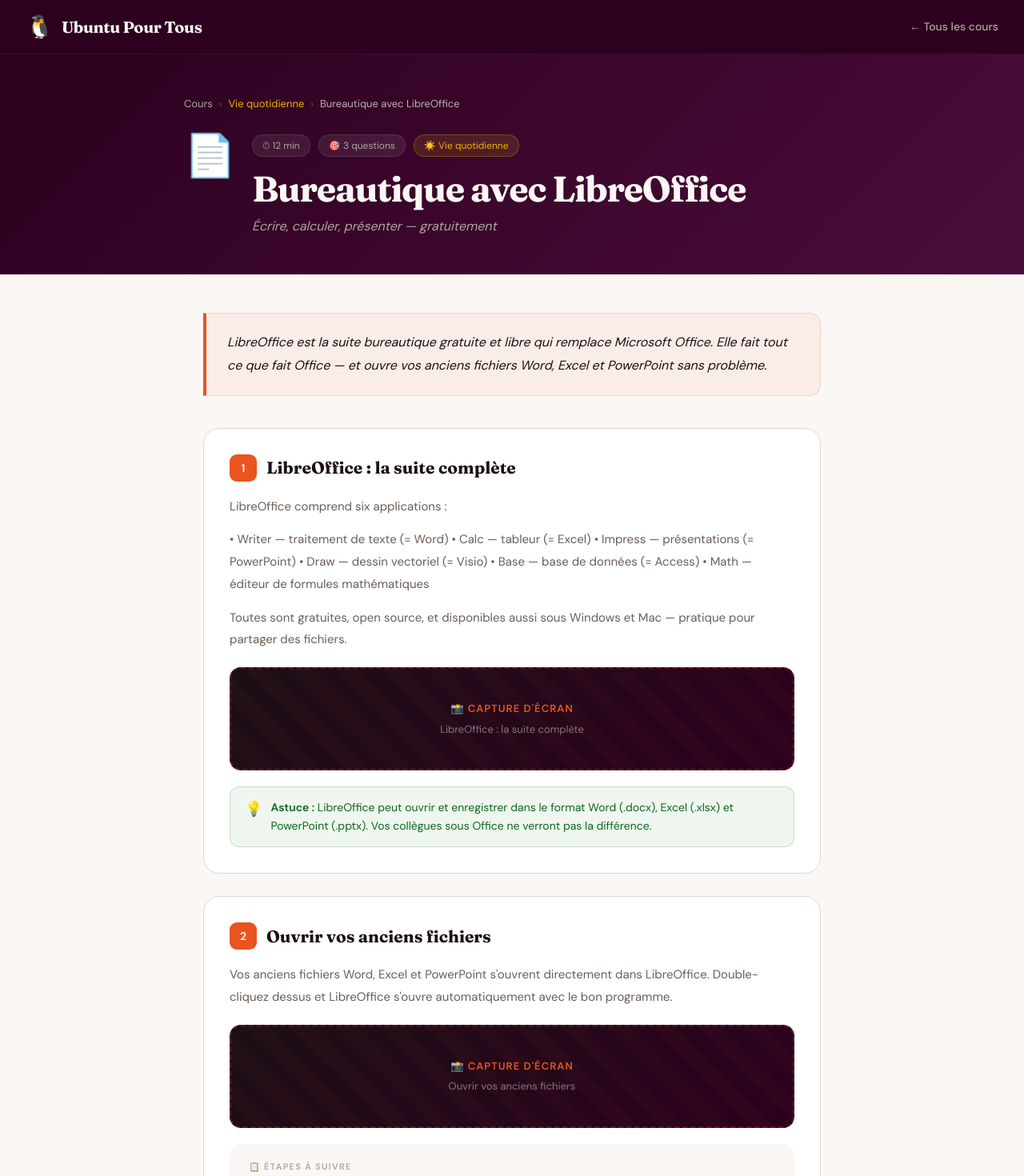
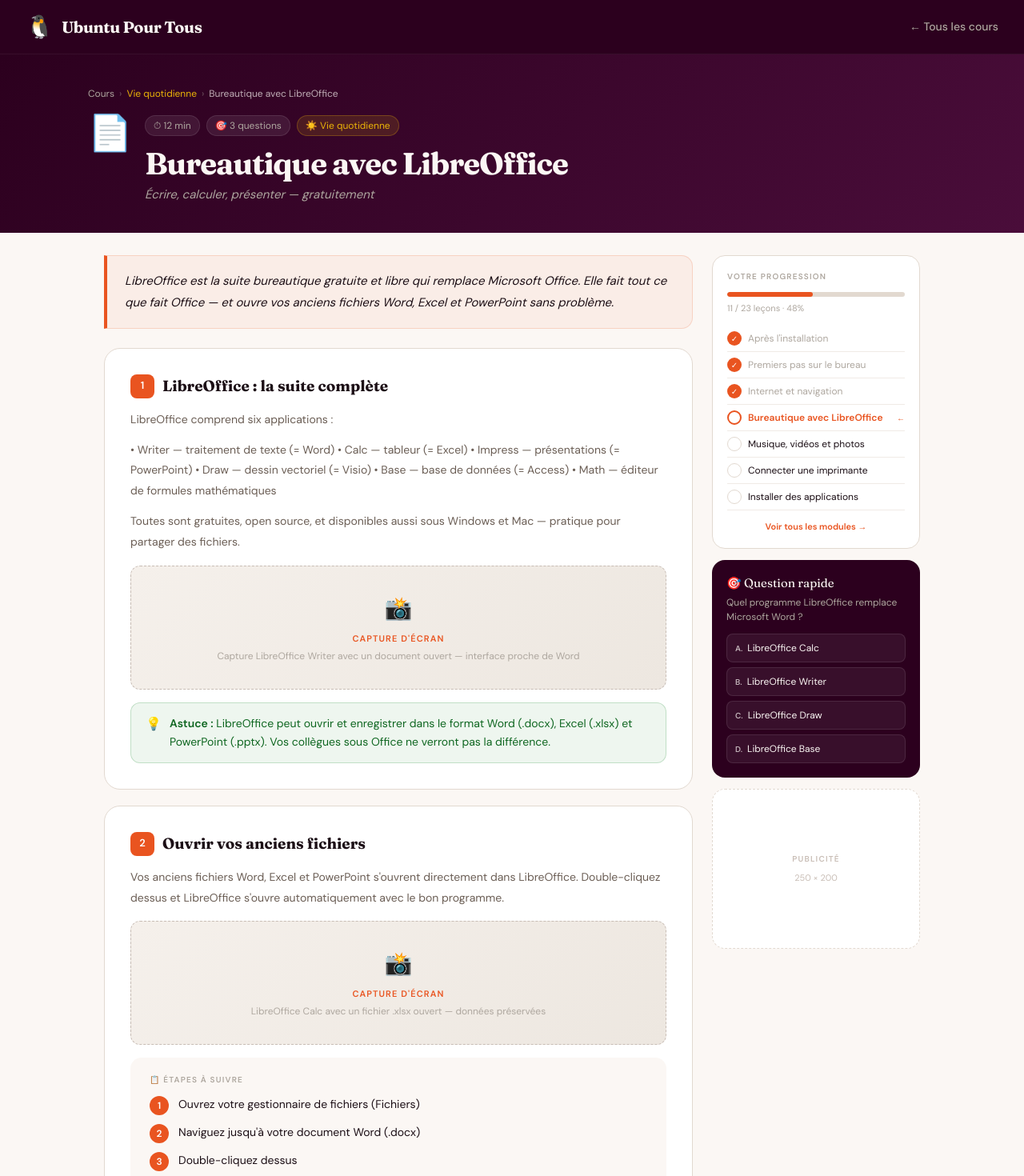
Before and after one commit to ewfzapp/ubuntupourtous, a Next.js app: page /apprendre/bureautique in a window 1280 px wide. Shown: the top 1470 px of the page at 80% size. Built offline with nearby package versions, Linux system fonts and the light colour scheme.

Commit message:
V2 : layout deux colonnes + sidebar progression/quiz/pub

```diff
--- a/app/apprendre/[slug]/page.tsx
+++ b/app/apprendre/[slug]/page.tsx
@@ -3,6 +3,7 @@
 import Quiz from '@/components/Quiz';
 import Navbar from '@/components/Navbar';
 import Footer from '@/components/Footer';
+import Sidebar from '@/components/Sidebar';
 import { notFound } from 'next/navigation';
 
 export async function generateStaticParams() {
@@ -14,72 +15,58 @@
   const lesson = getLessonBySlug(slug);
   if (!lesson) notFound();
   const mod = getModuleForLesson(slug);
+  const allLessons = getAllLessons();
+  const prevLesson = lesson.prevLesson ? allLessons.find(l => l.slug === lesson.prevLesson) : null;
+  const nextLesson = lesson.nextLesson ? allLessons.find(l => l.slug === lesson.nextLesson) : null;
 
   return (
     <div style={{ minHeight: '100vh', background: 'var(--upt-cream)' }}>
       <Navbar backLink="/apprendre" backLabel="Tous les cours" />
 
-      {/* HERO LEÇON */}
+      {/* HERO */}
       <div style={{
         background: 'linear-gradient(135deg, var(--upt-aubergine) 0%, var(--upt-aubergine2) 100%)',
-        padding: '52px 32px 48px',
+        padding: '40px 24px 36px',
       }}>
-        <div style={{ maxWidth: '820px', margin: '0 auto' }}>
-
-          {/* Breadcrumb */}
-          <div style={{ display: 'flex', alignItems: 'center', gap: '8px', fontSize: '13px', color: 'var(--upt-bark)', marginBottom: '28px' }}>
+        <div style={{ maxWidth: '1060px', margin: '0 auto' }}>
+          <div style={{ display: 'flex', alignItems: 'center', gap: '6px', fontSize: '12px', color: 'var(--upt-bark)', marginBottom: '18px' }}>
             <Link href="/apprendre" style={{ color: 'var(--upt-bark)', textDecoration: 'none' }}>Cours</Link>
             <span style={{ opacity: 0.5 }}>›</span>
             <span style={{ color: mod?.color }}>{mod?.title}</span>
             <span style={{ opacity: 0.5 }}>›</span>
             <span style={{ color: 'rgba(251,247,244,0.7)' }}>{lesson.title}</span>
           </div>
-
-          <div style={{ display: 'flex', alignItems: 'flex-start', gap: '20px' }}>
-            <span style={{ fontSize: '52px', lineHeight: 1 }}>{lesson.icon}</span>
-            <div style={{ flex: 1 }}>
-              <div style={{ display: 'flex', gap: '10px', marginBottom: '14px', flexWrap: 'wrap' }}>
-                <span style={{ fontSize: '12px', color: 'var(--upt-bark)', background: 'rgba(255,255,255,0.08)', padding: '4px 12px', borderRadius: '20px', border: '1px solid rgba(255,255,255,0.1)' }}>
-                  ⏱ {lesson.duration}
-                </span>
-                <span style={{ fontSize: '12px', color: 'var(--upt-bark)', background: 'rgba(255,255,255,0.08)', padding: '4px 12px', borderRadius: '20px', border: '1px solid rgba(255,255,255,0.1)' }}>
-                  🎯 {lesson.quiz.length} question{lesson.quiz.length > 1 ? 's' : ''}
-                </span>
-                <span style={{ fontSize: '12px', color: mod?.color, background: `${mod?.color}22`, padding: '4px 12px', borderRadius: '20px', border: `1px solid ${mod?.color}44` }}>
-                  {mod?.icon} {mod?.title}
-                </span>
+          <div style={{ display: 'flex', alignItems: 'flex-start', gap: '16px' }}>
+            <span style={{ fontSize: '44px', lineHeight: 1, flexShrink: 0 }}>{lesson.icon}</span>
+            <div>
+              <div style={{ display: 'flex', gap: '8px', marginBottom: '12px', flexWrap: 'wrap' }}>
+                <span style={{ fontSize: '12px', color: 'var(--upt-bark)', background: 'rgba(255,255,255,0.08)', padding: '3px 10px', borderRadius: '20px', border: '1px solid rgba(255,255,255,0.1)' }}>⏱ {lesson.duration}</span>
+                <span style={{ fontSize: '12px', color: 'var(--upt-bark)', background: 'rgba(255,255,255,0.08)', padding: '3px 10px', borderRadius: '20px', border: '1px solid rgba(255,255,255,0.1)' }}>🎯 {lesson.quiz.length} question{lesson.quiz.length > 1 ? 's' : ''}</span>
+                <span style={{ fontSize: '12px', color: mod?.color, background: `${mod?.color}22`, padding: '3px 10px', borderRadius: '20px', border: `1px solid ${mod?.color}44` }}>{mod?.icon} {mod?.title}</span>
               </div>
-              <h1 style={{
-                fontFamily: 'Fraunces, serif',
-                fontSize: 'clamp(1.8rem, 4vw, 2.8rem)',
-                fontWeight: 700,
-                color: '#FBF7F4',
-                letterSpacing: '-0.03em',
-                marginBottom: '10px',
-                lineHeight: 1.15,
-              }}>
+              <h1 style={{ fontFamily: 'Fraunces, serif', fontSize: 'clamp(1.6rem, 3.5vw, 2.4rem)', fontWeight: 700, color: '#FBF7F4', letterSpacing: '-0.03em', marginBottom: '6px', lineHeight: 1.15 }}>
                 {lesson.title}
               </h1>
-              <p style={{ fontSize: '16px', color: 'var(--upt-bark)', lineHeight: 1.5, fontStyle: 'italic' }}>
-                {lesson.subtitle}
-              </p>
+              <p style={{ fontSize: '15px', color: 'var(--upt-bark)', fontStyle: 'italic' }}>{lesson.subtitle}</p>
             </div>
           </div>
         </div>
       </div>
 
-      {/* CONTENU */}
-      <div style={{ maxWidth: '820px', margin: '0 auto', padding: '48px 24px 80px' }}>
+      {/* LAYOUT DEUX COLONNES */}
+      <div style={{ maxWidth: '1060px', margin: '0 auto', padding: '28px 20px 80px', display: 'grid', gridTemplateColumns: '1fr 260px', gap: '24px', alignItems: 'start' }}>
 
+        {/* COLONNE PRINCIPALE */}
+        <div>
           {/* INTRO */}
           <div style={{
             background: 'rgba(233,84,32,0.06)',
             border: '1px solid rgba(233,84,32,0.18)',
             borderLeft: '4px solid var(--upt-orange)',
             borderRadius: '0 14px 14px 0',
-          padding: '22px 26px',
-          marginBottom: '40px',
-          fontSize: '16px',
+            padding: '18px 22px',
+            marginBottom: '24px',
+            fontSize: '15px',
             color: 'var(--upt-text)',
             lineHeight: 1.8,
             fontStyle: 'italic',
@@ -88,63 +75,35 @@
           </div>
 
           {/* SECTIONS */}
-        <div style={{ display: 'flex', flexDirection: 'column', gap: '28px', marginBottom: '56px' }}>
+          <div style={{ display: 'flex', flexDirection: 'column', gap: '20px', marginBottom: '36px' }}>
             {lesson.sections.map((section, idx) => (
               <div key={idx} className="upt-card">
-
-              {/* Titre section */}
-              <h2 style={{
-                fontFamily: 'Fraunces, serif',
-                fontSize: '21px',
-                fontWeight: 700,
-                color: 'var(--upt-text)',
-                marginBottom: '18px',
-                display: 'flex',
-                alignItems: 'center',
-                gap: '12px',
-                lineHeight: 1.3,
-              }}>
-                <span style={{
-                  background: 'var(--upt-orange)',
-                  color: 'white',
-                  borderRadius: '9px',
-                  width: '34px',
-                  height: '34px',
-                  display: 'inline-flex',
-                  alignItems: 'center',
-                  justifyContent: 'center',
-                  fontSize: '14px',
-                  fontFamily: 'DM Sans, sans-serif',
-                  fontWeight: 700,
-                  flexShrink: 0,
-                }}>{idx + 1}</span>
+                <h2 style={{ fontFamily: 'Fraunces, serif', fontSize: '19px', fontWeight: 700, color: 'var(--upt-text)', marginBottom: '14px', display: 'flex', alignItems: 'center', gap: '10px', lineHeight: 1.3 }}>
+                  <span style={{ background: 'var(--upt-orange)', color: 'white', borderRadius: '8px', width: '30px', height: '30px', display: 'inline-flex', alignItems: 'center', justifyContent: 'center', fontSize: '13px', fontFamily: 'DM Sans, sans-serif', fontWeight: 700, flexShrink: 0 }}>{idx + 1}</span>
                   {section.title}
                 </h2>
 
-              {/* Contenu texte */}
                 {section.content.split('\n\n').map((para, i) => (
-                <p key={i} style={{
-                  fontSize: '15px',
-                  color: 'var(--upt-muted)',
-                  lineHeight: 1.85,
-                  marginBottom: '14px',
-                }}>
-                  {para}
-                </p>
+                  <p key={i} style={{ fontSize: '14px', color: 'var(--upt-muted)', lineHeight: 1.85, marginBottom: '12px' }}>{para}</p>
                 ))}
 
-              {/* Emplacement capture d'écran */}
-              <div className="upt-screenshot">
-                <div className="upt-screenshot-label">📸 Capture d'écran</div>
-                <div className="upt-screenshot-desc">{section.title}</div>
+                {/* Screenshot placeholder */}
+                <div style={{
+                  background: 'linear-gradient(135deg, #f5f0eb 0%, #ede7e0 100%)',
+                  border: '1.5px dashed #c8bdb5',
+                  borderRadius: '12px',
+                  padding: '32px 20px',
+                  textAlign: 'center',
+                  margin: '16px 0',
+                }}>
+                  <div style={{ fontSize: '28px', marginBottom: '8px' }}>📸</div>
+                  <div style={{ fontSize: '11px', fontWeight: 700, color: 'var(--upt-orange)', letterSpacing: '0.1em', textTransform: 'uppercase', marginBottom: '4px' }}>Capture d'écran</div>
+                  <div style={{ fontSize: '12px', color: 'var(--upt-bark)' }}>{section.screenshot || section.title}</div>
                 </div>
 
-              {/* Étapes */}
                 {section.steps && (
                   <div className="upt-steps">
-                  <div style={{ fontSize: '11px', fontWeight: 700, letterSpacing: '0.12em', color: 'var(--upt-bark)', textTransform: 'uppercase', marginBottom: '14px' }}>
-                    📋 Étapes à suivre
-                  </div>
+                    <div style={{ fontSize: '10px', fontWeight: 700, letterSpacing: '0.12em', color: 'var(--upt-bark)', textTransform: 'uppercase', marginBottom: '12px' }}>📋 Étapes à suivre</div>
                     {section.steps.map((step, si) => (
                       <div key={si} className="upt-step">
                         <span className="upt-step-num">{si + 1}</span>
@@ -154,18 +113,16 @@
                   </div>
                 )}
 
-              {/* Tip */}
                 {section.tip && (
                   <div className="upt-tip">
-                  <span style={{ fontSize: '18px', flexShrink: 0 }}>💡</span>
+                    <span style={{ fontSize: '16px', flexShrink: 0 }}>💡</span>
                     <span className="upt-tip-text"><strong>Astuce :</strong> {section.tip}</span>
                   </div>
                 )}
 
-              {/* Warning */}
                 {section.warning && (
                   <div className="upt-warning">
-                  <span style={{ fontSize: '18px', flexShrink: 0 }}>⚠️</span>
+                    <span style={{ fontSize: '16px', flexShrink: 0 }}>⚠️</span>
                     <span className="upt-warning-text"><strong>Important :</strong> {section.warning}</span>
                   </div>
                 )}
@@ -173,76 +130,49 @@
             ))}
           </div>
 
-        {/* QUIZ */}
-        <div style={{ marginBottom: '56px' }}>
-          <div style={{ textAlign: 'center', marginBottom: '28px' }}>
-            <div style={{ fontSize: '11px', fontWeight: 700, letterSpacing: '0.15em', color: 'var(--upt-bark)', textTransform: 'uppercase', marginBottom: '10px' }}>Validation des acquis</div>
-            <h2 style={{
-              fontFamily: 'Fraunces, serif',
-              fontSize: 'clamp(1.5rem, 3vw, 2rem)',
-              fontWeight: 700,
-              color: 'var(--upt-text)',
-              marginBottom: '8px',
-            }}>
-              🎯 Quiz du chapitre
-            </h2>
-            <p style={{ fontSize: '14px', color: 'var(--upt-bark)' }}>
-              Score minimum recommandé : 70%. Vous pouvez recommencer autant de fois que nécessaire.
-            </p>
+          {/* QUIZ COMPLET */}
+          <div style={{ marginBottom: '36px' }}>
+            <div style={{ textAlign: 'center', marginBottom: '20px' }}>
+              <div style={{ fontSize: '11px', fontWeight: 700, letterSpacing: '0.15em', color: 'var(--upt-bark)', textTransform: 'uppercase', marginBottom: '8px' }}>Validation des acquis</div>
+              <h2 style={{ fontFamily: 'Fraunces, serif', fontSize: 'clamp(1.3rem, 2.5vw, 1.8rem)', fontWeight: 700, color: 'var(--upt-text)', marginBottom: '6px' }}>🎯 Quiz du chapitre</h2>
+              <p style={{ fontSize: '13px', color: 'var(--upt-bark)' }}>Score minimum recommandé : 70%. Recommencez autant que nécessaire.</p>
             </div>
             <Quiz questions={lesson.quiz} />
           </div>
 
           {/* NAVIGATION */}
-        <div style={{ display: 'grid', gridTemplateColumns: lesson.prevLesson && lesson.nextLesson ? '1fr 1fr' : '1fr', gap: '12px' }}>
-          {lesson.prevLesson && (() => {
-            const prev = getAllLessons().find(l => l.slug === lesson.prevLesson);
-            return (
-              <Link href={`/apprendre/${lesson.prevLesson}`} style={{
-                display: 'flex', alignItems: 'center', gap: '14px',
-                background: 'white', border: '1px solid var(--upt-border)',
-                borderRadius: '16px', padding: '18px 22px',
-                textDecoration: 'none', color: 'var(--upt-text)',
-                transition: 'border-color 0.2s',
-              }}>
-                <span style={{ fontSize: '22px', flexShrink: 0 }}>←</span>
+          <div style={{ display: 'grid', gridTemplateColumns: prevLesson && nextLesson ? '1fr 1fr' : '1fr', gap: '10px' }}>
+            {prevLesson && (
+              <Link href={`/apprendre/${lesson.prevLesson}`} style={{ display: 'flex', alignItems: 'center', gap: '12px', background: 'white', border: '1px solid var(--upt-border)', borderRadius: '14px', padding: '16px 18px', textDecoration: 'none', color: 'var(--upt-text)' }}>
+                <span style={{ fontSize: '20px' }}>←</span>
                 <div>
-                  <div style={{ fontSize: '11px', color: 'var(--upt-bark)', textTransform: 'uppercase', letterSpacing: '0.08em', marginBottom: '3px' }}>Précédent</div>
-                  <div style={{ fontSize: '15px', fontWeight: 600, fontFamily: 'Fraunces, serif' }}>{prev?.title}</div>
+                  <div style={{ fontSize: '10px', color: 'var(--upt-bark)', textTransform: 'uppercase', letterSpacing: '0.08em', marginBottom: '2px' }}>Précédent</div>
+                  <div style={{ fontSize: '14px', fontWeight: 600, fontFamily: 'Fraunces, serif' }}>{prevLesson.title}</div>
                 </div>
               </Link>
-            );
-          })()}
-          {lesson.nextLesson && (() => {
-            const next = getAllLessons().find(l => l.slug === lesson.nextLesson);
-            return (
-              <Link href={`/apprendre/${lesson.nextLesson}`} style={{
-                display: 'flex', alignItems: 'center', justifyContent: 'flex-end', gap: '14px',
-                background: 'var(--upt-orange)', borderRadius: '16px',
-                padding: '18px 22px', textDecoration: 'none', color: 'white',
-              }}>
+            )}
+            {nextLesson ? (
+              <Link href={`/apprendre/${lesson.nextLesson}`} style={{ display: 'flex', alignItems: 'center', justifyContent: 'flex-end', gap: '12px', background: 'var(--upt-orange)', borderRadius: '14px', padding: '16px 18px', textDecoration: 'none', color: 'white' }}>
                 <div style={{ textAlign: 'right' }}>
-                  <div style={{ fontSize: '11px', opacity: 0.75, textTransform: 'uppercase', letterSpacing: '0.08em', marginBottom: '3px' }}>Suivant</div>
-                  <div style={{ fontSize: '15px', fontWeight: 600, fontFamily: 'Fraunces, serif' }}>{next?.title}</div>
+                  <div style={{ fontSize: '10px', opacity: 0.75, textTransform: 'uppercase', letterSpacing: '0.08em', marginBottom: '2px' }}>Suivant</div>
+                  <div style={{ fontSize: '14px', fontWeight: 600, fontFamily: 'Fraunces, serif' }}>{nextLesson.title}</div>
                 </div>
-                <span style={{ fontSize: '22px', flexShrink: 0 }}>→</span>
+                <span style={{ fontSize: '20px' }}>→</span>
               </Link>
-            );
-          })()}
-          {!lesson.nextLesson && (
-            <Link href="/apprendre" style={{
-              display: 'flex', alignItems: 'center', justifyContent: 'flex-end', gap: '14px',
-              background: 'var(--upt-aubergine)', borderRadius: '16px',
-              padding: '18px 22px', textDecoration: 'none', color: 'white',
-            }}>
+            ) : (
+              <Link href="/apprendre" style={{ display: 'flex', alignItems: 'center', justifyContent: 'flex-end', gap: '12px', background: 'var(--upt-aubergine)', borderRadius: '14px', padding: '16px 18px', textDecoration: 'none', color: 'white' }}>
                 <div style={{ textAlign: 'right' }}>
-                <div style={{ fontSize: '11px', opacity: 0.75, textTransform: 'uppercase', letterSpacing: '0.08em', marginBottom: '3px' }}>Module terminé ! 🎉</div>
-                <div style={{ fontSize: '15px', fontWeight: 600, fontFamily: 'Fraunces, serif' }}>Voir tous les cours</div>
+                  <div style={{ fontSize: '10px', opacity: 0.75, textTransform: 'uppercase', letterSpacing: '0.08em', marginBottom: '2px' }}>Module terminé 🎉</div>
+                  <div style={{ fontSize: '14px', fontWeight: 600, fontFamily: 'Fraunces, serif' }}>Voir tous les cours</div>
                 </div>
-              <span style={{ fontSize: '22px' }}>→</span>
+                <span style={{ fontSize: '20px' }}>→</span>
               </Link>
             )}
           </div>
+        </div>
+
+        {/* SIDEBAR */}
+        <Sidebar currentSlug={slug} quizQuestion={lesson.quiz[0]} />
       </div>
 
       <Footer />
--- /dev/null
+++ b/components/Sidebar.tsx
@@ -0,0 +1,132 @@
+'use client';
+import { useState } from 'react';
+import Link from 'next/link';
+import { MODULES, getAllLessons } from '@/lib/content';
+import type { QuizQuestion } from '@/lib/content';
+
+export default function Sidebar({ currentSlug, quizQuestion }: { currentSlug: string; quizQuestion: QuizQuestion }) {
+  const allLessons = getAllLessons();
+  const currentIndex = allLessons.findIndex(l => l.slug === currentSlug);
+  const completed = currentIndex;
+  const total = allLessons.length;
+  const pct = Math.round((completed / total) * 100);
+
+  const [selected, setSelected] = useState<number | null>(null);
+
+  // Afficher les leçons autour de la courante
+  const start = Math.max(0, currentIndex - 3);
+  const end = Math.min(total, currentIndex + 4);
+  const visibleLessons = allLessons.slice(start, end);
+
+  return (
+    <div style={{ display: 'flex', flexDirection: 'column', gap: '14px', position: 'sticky', top: '80px' }}>
+
+      {/* PROGRESSION */}
+      <div style={{ background: 'white', border: '1px solid var(--upt-border)', borderRadius: '16px', padding: '18px' }}>
+        <div style={{ fontSize: '10px', fontWeight: 700, letterSpacing: '0.12em', color: 'var(--upt-bark)', textTransform: 'uppercase', marginBottom: '12px' }}>
+          Votre progression
+        </div>
+        <div style={{ height: '6px', background: '#E2D9D0', borderRadius: '3px', marginBottom: '6px', overflow: 'hidden' }}>
+          <div style={{ height: '100%', background: 'var(--upt-orange)', borderRadius: '3px', width: `${pct}%`, transition: 'width 0.5s ease' }} />
+        </div>
+        <div style={{ fontSize: '11px', color: 'var(--upt-bark)', marginBottom: '14px' }}>{completed} / {total} leçons · {pct}%</div>
+
+        {/* Liste des leçons */}
+        <div style={{ display: 'flex', flexDirection: 'column', gap: '0' }}>
+          {visibleLessons.map((lesson, i) => {
+            const idx = start + i;
+            const isDone = idx < currentIndex;
+            const isActive = lesson.slug === currentSlug;
+            return (
+              <Link key={lesson.slug} href={`/apprendre/${lesson.slug}`} style={{
+                display: 'flex', alignItems: 'center', gap: '8px',
+                padding: '7px 0',
+                borderBottom: '1px solid #F0EBE6',
+                textDecoration: 'none',
+              }}>
+                <div style={{
+                  width: '18px', height: '18px', borderRadius: '50%', flexShrink: 0,
+                  border: isDone ? 'none' : isActive ? '2px solid var(--upt-orange)' : '1.5px solid #E2D9D0',
+                  background: isDone ? 'var(--upt-orange)' : 'transparent',
+                  display: 'flex', alignItems: 'center', justifyContent: 'center',
+                  fontSize: '10px', color: 'white',
+                }}>
+                  {isDone ? '✓' : ''}
+                </div>
+                <span style={{
+                  fontSize: '12px',
+                  color: isDone ? 'var(--upt-bark)' : isActive ? 'var(--upt-orange)' : 'var(--upt-text)',
+                  fontWeight: isActive ? 600 : 400,
+                  lineHeight: 1.4,
+                  flex: 1,
+                }}>
+                  {lesson.title}
+                </span>
+                {isActive && <span style={{ fontSize: '10px', color: 'var(--upt-orange)' }}>←</span>}
+              </Link>
+            );
+          })}
+        </div>
+
+        <Link href="/apprendre" style={{ display: 'block', textAlign: 'center', marginTop: '12px', fontSize: '11px', color: 'var(--upt-orange)', textDecoration: 'none', fontWeight: 600 }}>
+          Voir tous les modules →
+        </Link>
+      </div>
+
+      {/* QUIZ RAPIDE */}
+      <div style={{ background: 'var(--upt-aubergine)', borderRadius: '16px', padding: '18px' }}>
+        <div style={{ fontFamily: 'Fraunces, serif', fontSize: '15px', color: '#FBF7F4', marginBottom: '4px' }}>🎯 Question rapide</div>
+        <div style={{ fontSize: '12px', color: 'var(--upt-bark)', marginBottom: '12px', lineHeight: 1.5 }}>{quizQuestion.question}</div>
+        <div style={{ display: 'flex', flexDirection: 'column', gap: '6px' }}>
+          {quizQuestion.options.map((opt, i) => {
+            const isSelected = selected === i;
+            const isCorrect = i === quizQuestion.correct;
+            const showResult = selected !== null;
+            let bg = 'rgba(255,255,255,0.06)';
+            let border = 'rgba(255,255,255,0.1)';
+            let color = '#FBF7F4';
+            if (showResult && isCorrect) { bg = 'rgba(14,132,32,0.2)'; border = 'rgba(14,132,32,0.4)'; color = '#7df9c2'; }
+            else if (showResult && isSelected && !isCorrect) { bg = 'rgba(239,68,68,0.15)'; border = 'rgba(239,68,68,0.3)'; color = '#fca5a5'; }
+            else if (!showResult && isSelected) { bg = 'rgba(233,84,32,0.2)'; border = 'rgba(233,84,32,0.4)'; color = '#E95420'; }
+            return (
+              <div key={i} onClick={() => { if (selected === null) setSelected(i); }} style={{
+                background: bg, border: `1px solid ${border}`, borderRadius: '8px',
+                padding: '8px 10px', fontSize: '12px', color, cursor: selected === null ? 'pointer' : 'default',
+                display: 'flex', alignItems: 'center', gap: '6px', transition: 'all 0.15s',
+              }}>
+                <span style={{ fontWeight: 700, fontSize: '10px', opacity: 0.7 }}>{String.fromCharCode(65 + i)}.</span>
+                {opt}
+              </div>
+            );
+          })}
+        </div>
+        {selected !== null && (
+          <div style={{ marginTop: '10px', fontSize: '11px', color: selected === quizQuestion.correct ? '#7df9c2' : '#fca5a5', lineHeight: 1.5, padding: '8px 10px', background: 'rgba(255,255,255,0.05)', borderRadius: '8px' }}>
+            {selected === quizQuestion.correct ? '✅' : '❌'} {quizQuestion.explanation}
+          </div>
+        )}
+      </div>
+
+      {/* EMPLACEMENT PUB */}
+      <div style={{
+        background: 'white',
+        border: '1.5px dashed var(--upt-border)',
+        borderRadius: '16px',
+        padding: '20px',
+        textAlign: 'center',
+        minHeight: '200px',
+        display: 'flex',
+        flexDirection: 'column',
+        alignItems: 'center',
+        justifyContent: 'center',
+        gap: '8px',
+      }}>
+        {/* AdSense ici — remplacer ce bloc par le script AdSense */}
+        <div style={{ fontSize: '10px', fontWeight: 700, letterSpacing: '0.12em', color: '#C8BDB5', textTransform: 'uppercase' }}>Publicité</div>
+        <div style={{ fontSize: '11px', color: '#C8BDB5' }}>250 × 200</div>
+        {/* <ins class="adsbygoogle" ... /> */}
+      </div>
+
+    </div>
+  );
+}
```
Lines whose indentation alone changed are shown as unchanged.
